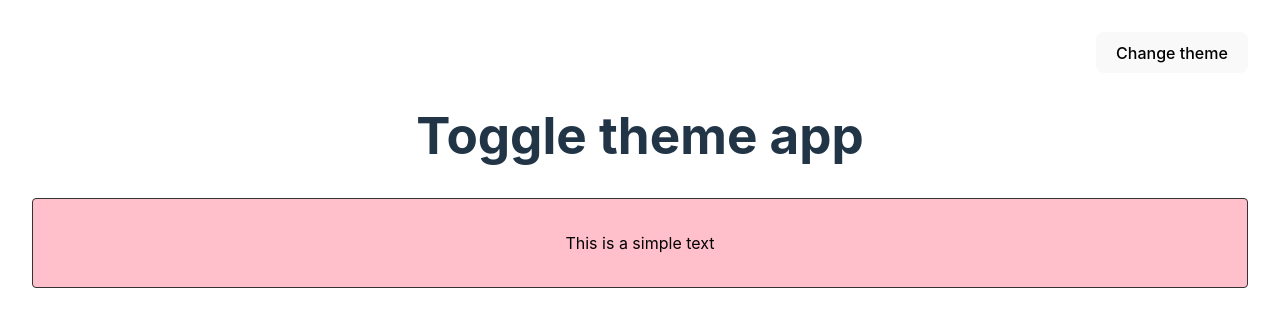
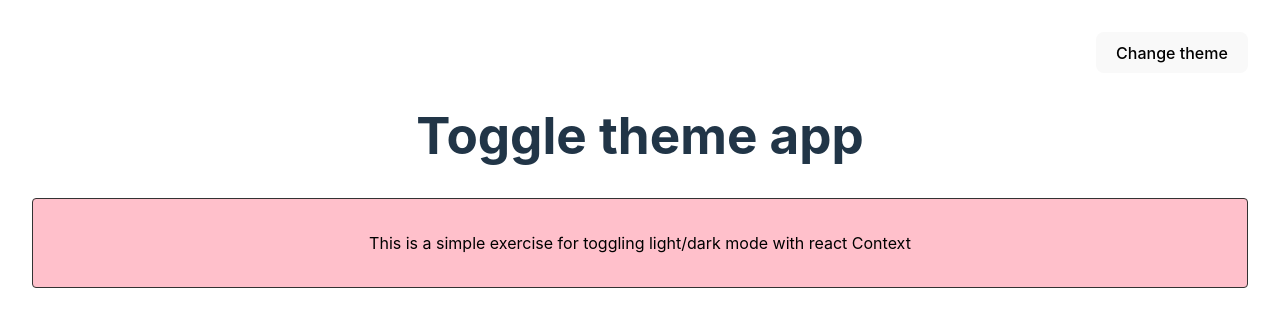
Before and after one commit to bozonja/toggle-theme-with-context, a React (Vite) app: page / in a window 1280 px wide. Shown: the top 326 px of the page. Built offline with nearby package versions, Linux system fonts and the light colour scheme.

Commit message:
change text

```diff
--- a/src/App.tsx
+++ b/src/App.tsx
@@ -17,7 +17,8 @@ function App() {
         style={{ backgroundColor: darkMode ? "black" : "pink" }}
       >
         <p style={{ color: darkMode ? "white" : "black" }}>
-          This is a simple text
+          This is a simple exercise for toggling light/dark mode with react
+          Context
         </p>
       </div>
     </div>
```
